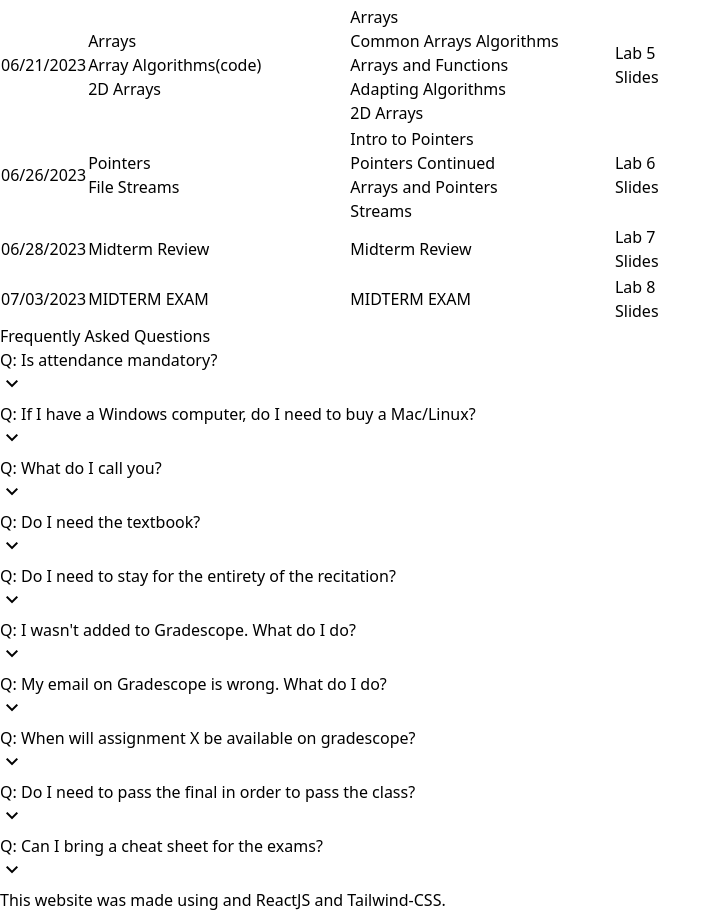
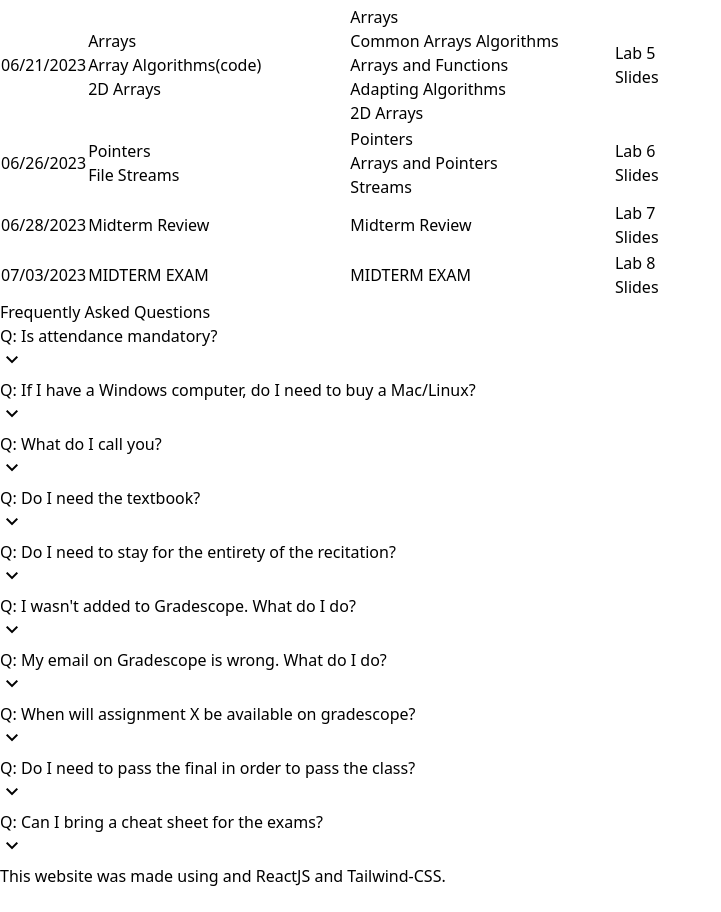
Before and after one commit to Proto007/Hunter_CS135_Summer23, a React (Vite) app in the folder course-app/: page /#/ in a window 1280 px wide. Shown: the part 1700-2612 px from the top of the page, without its empty margins (0-721 px from the left). After the commit the page ends 2588 px from the top, so only its background shows below. Built offline with nearby package versions, Linux system fonts and the light colour scheme.

Commit message:
remove unnecessary link

```diff
--- a/course-app/src/components/Schedule.jsx
+++ b/course-app/src/components/Schedule.jsx
@@ -135,8 +135,8 @@ export default function Schedule(){
                         File Streams
                     </td>
                     <td className="border border-slate-700 p-2 text-center text-blue-700 font-bold">
-                        <a target="_blank" href="https://maryash.github.io/135/slides/MyPointers.pdf">Intro to Pointers</a><br/>
-                        <a target="_blank" href="https://maryash.github.io/135/slides/7.1%20Defining%20and%20Using%20Pointers.pdf">Pointers Continued</a><br/>
+                        {/* <a target="_blank" href="https://maryash.github.io/135/slides/MyPointers.pdf">Intro to Pointers</a><br/> */}
+                        <a target="_blank" href="https://maryash.github.io/135/slides/7.1%20Defining%20and%20Using%20Pointers.pdf">Pointers</a><br/>
                         <a target="_blank" href="https://maryash.github.io/135/slides/7.2%20Arrays%20and%20Pointers.pdf">Arrays and Pointers</a><br/>
                         <a target="_blank" href="https://maryash.github.io/135/slides/8.1%20Reading%20and%20Writing%20Text%20Files.pdf">Streams</a><br/>
                     </td>
```
